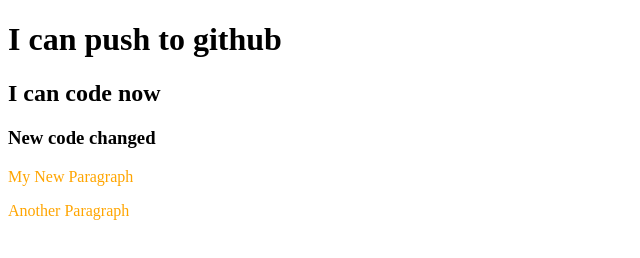
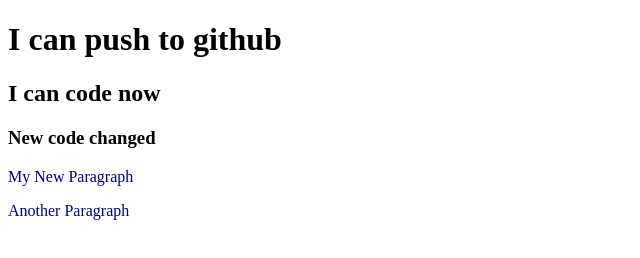
Before and after one commit to IshtiaqHasan/my-second-repo, a plain HTML site: page index.html in a window 1280 px wide. Shown: the whole page, without its empty margins (0-640 px from the left). Drawn offline with Linux system fonts and the light colour scheme.

Commit message:
color changed

```diff
--- a/style.css
+++ b/style.css
@@ -1,3 +1,3 @@
 p{
-    color: orange;
+    color: navy;
 }
```
